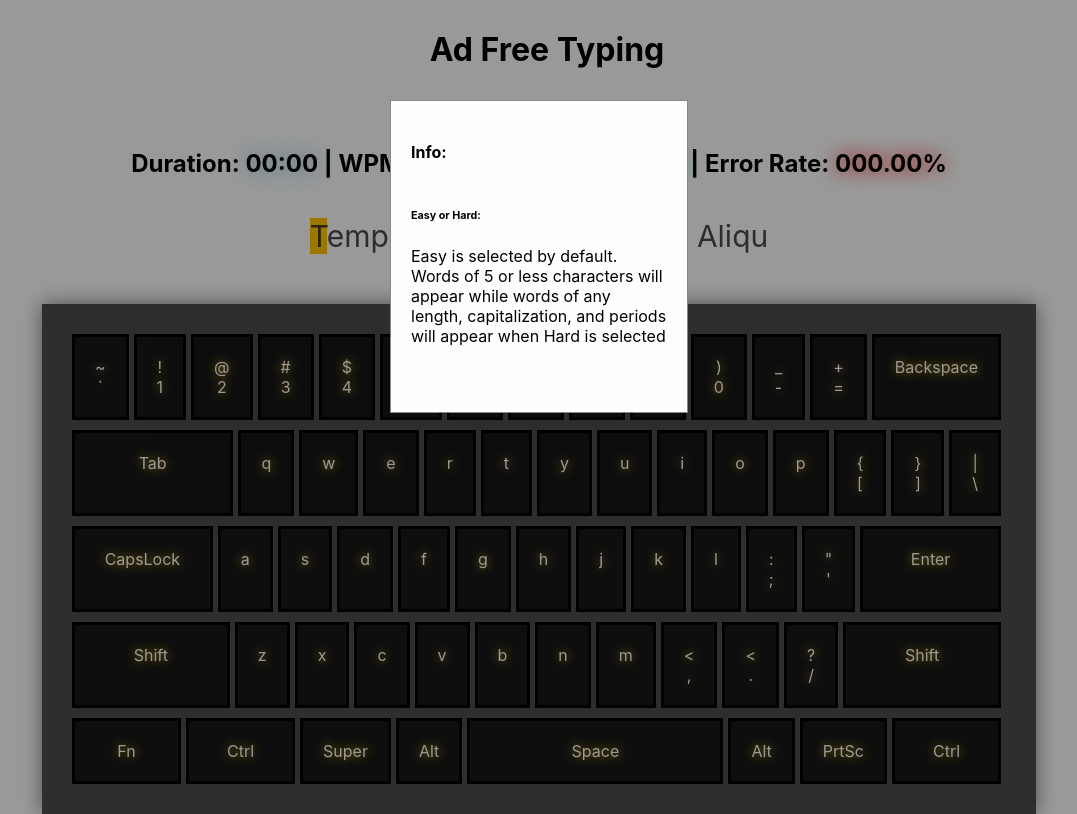
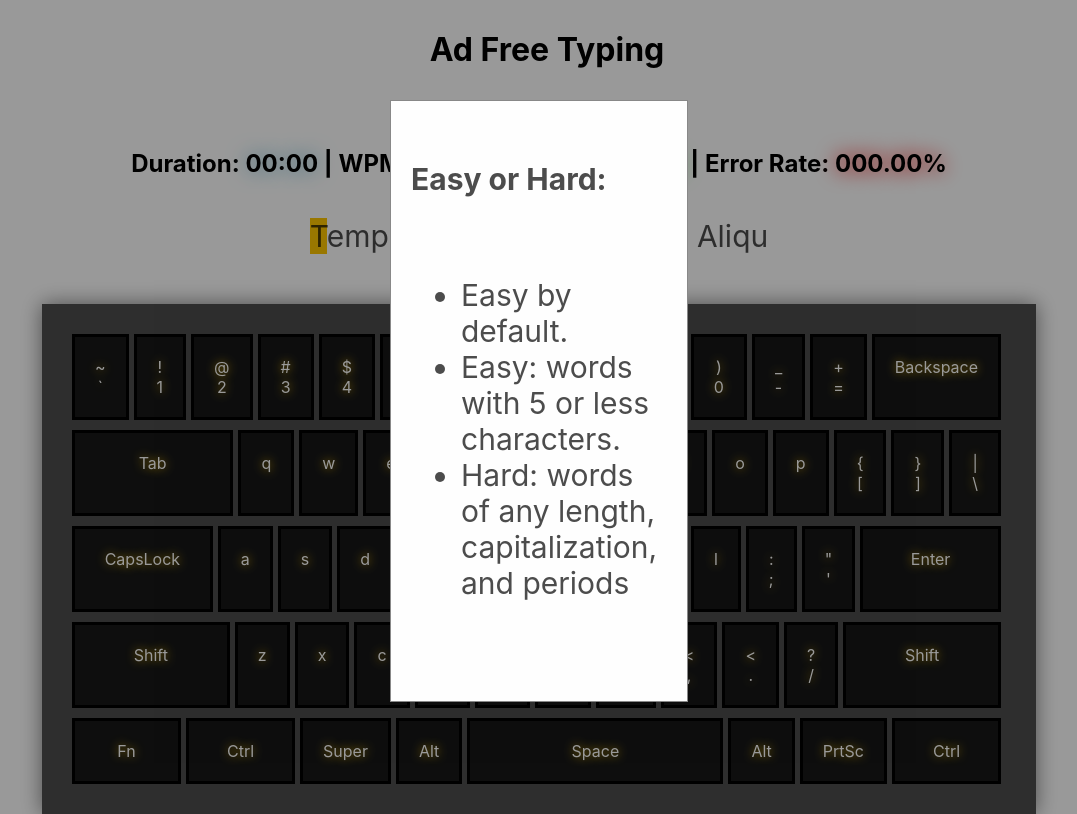
Before and after one commit to jstephensdev/ad-free-typing, a React (Create React App) app: page / in a window 1280 px wide. Both pictures are taken after a click on the link 38 px from the left and 40 px from the top of the page. Shown: the whole page, without its empty margins (101-1178 px from the left). Built offline with nearby package versions, Linux system fonts and the light colour scheme; some icons are missing.

Commit message:
modal content improvements

```diff
--- a/src/components/Header.tsx
+++ b/src/components/Header.tsx
@@ -25,7 +25,7 @@ export const Header = () => {
                     <a
                         href="#"
                         rel="noreferrer"
-                        onClick={() => handleModalOpen('Info:')}
+                        onClick={() => handleModalOpen('Easy or Hard:')}
                     >
                         <IonIcon
                             name="information-circle-outline"
--- a/src/components/Modal.tsx
+++ b/src/components/Modal.tsx
@@ -4,7 +4,7 @@ export const Modal = (props: any) => {
     return (
         <>
             <section className="modal">
-                <section className="modal-content">
+                <section className="text-section modal-content">
                     <div className="modal-title">
                         <h4>{props.title}</h4>
                         <a
@@ -42,14 +42,15 @@ export const Modal = (props: any) => {
                             </label>
                         </section>
                     ) : (
-                        <section>
-                            <h6>Easy or Hard:</h6>
-                            <p>
-                                Easy is selected by default. Words of 5 or less
-                                characters will appear while words of any
-                                length, capitalization, and periods will appear
-                                when Hard is selected
-                            </p>
+                        <section className="text-section">
+                            <ul>
+                                <li>Easy by default.</li>
+                                <li>Easy: words with 5 or less characters.</li>
+                                <li>
+                                    Hard: words of any length, capitalization,
+                                    and periods
+                                </li>
+                            </ul>
                         </section>
                     )}
                 </section>
--- a/src/css/App.css
+++ b/src/css/App.css
@@ -116,7 +116,12 @@ h1 {
     margin: auto;
     padding: 0px 20px 50px 20px;
     border: 1px solid #888;
-    width: 20%
+    width: 20%;
+}
+
+input {
+    width: 25px;
+    height: 25px;
 }
 
 .close {
```
